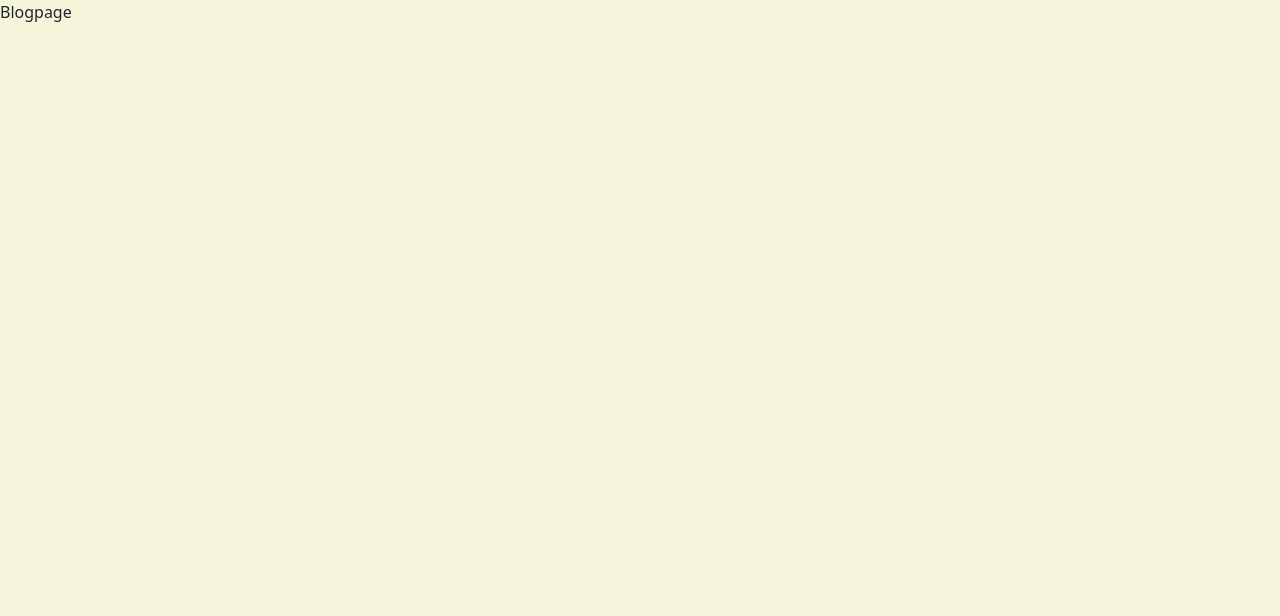
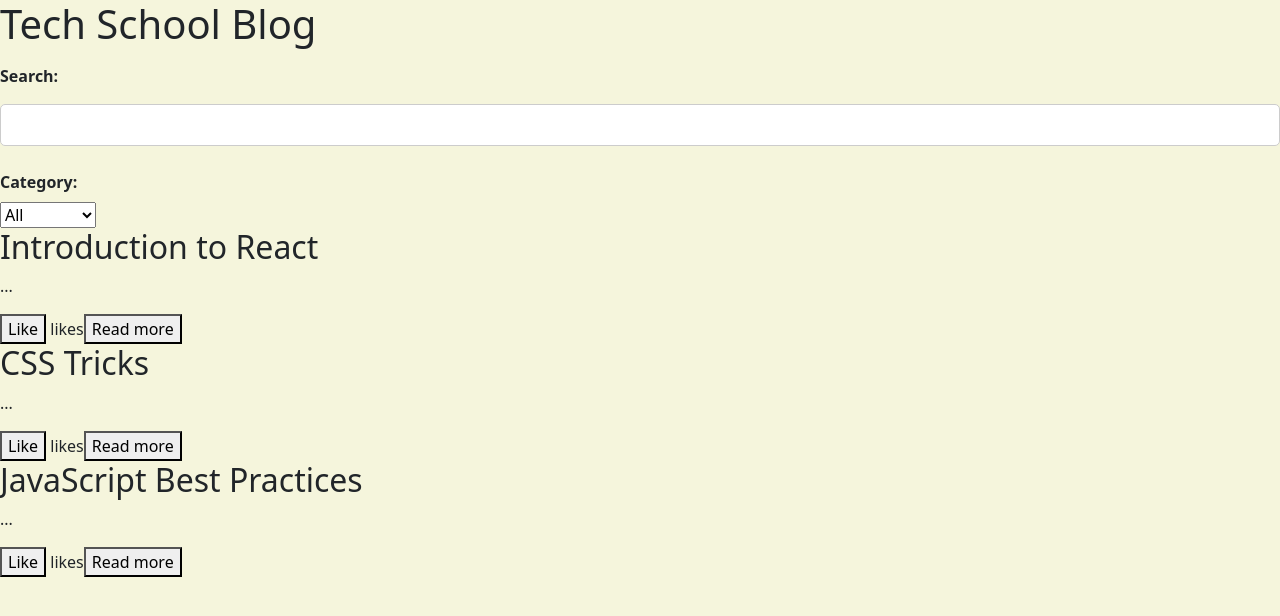
Before and after one commit to Felixkimosop/Tech_motisha_frontend, a React (Create React App) app in the folder tech-motisha/: page /blog in a window 1280 px wide. Shown: the top 616 px of the page. Built offline with nearby package versions, Linux system fonts and the light colour scheme.

Commit message:
created the current Blogpage also changed the ruby version to the latest version

```diff
--- a/tech-motisha/src/Components/Blogpage.js
+++ b/tech-motisha/src/Components/Blogpage.js
@@ -1,9 +1,69 @@
-import React from 'react'
+import React,{useState} from 'react'
+
 
 function Blogpage() {
+
+  const [posts, setPosts] = useState([
+    { id: 1, title: 'Introduction to React', category: 'React', content: '...' },
+    { id: 2, title: 'CSS Tricks', category: 'CSS', content: '...' },
+    { id: 3, title: 'JavaScript Best Practices', category: 'JavaScript', content: '...' },
+
+  ]);
+  const [searchTerm, setSearchTerm] = useState('');
+  const [selectedCategory, setSelectedCategory] = useState('');
+
+  const handleSearch = (event) => {
+    setSearchTerm(event.target.value);
+  };
+
+  const handleCategoryChange = (event) => {
+    setSelectedCategory(event.target.value);
+  };
+
+  const handleLike = (postId) => {
+
+  };
+
+  const filteredPosts = posts.filter((post) => {
+    if (selectedCategory && post.category !== selectedCategory) {
+      return false;
+    }
+    if (searchTerm && !post.title.toLowerCase().includes(searchTerm.toLowerCase())) {
+      return false;
+    }
+    return true;
+  });
+
   return (
-    <div>Blogpage</div>
+    <div>
+      <h1>Tech School Blog</h1>
+
+      <div>
+        <label htmlFor="search">Search:</label>
+        <input type="text" id="search" value={searchTerm} onChange={handleSearch} />
+
+        <label htmlFor="category">Category:</label>
+        <select id="category" value={selectedCategory} onChange={handleCategoryChange}>
+          <option value="">All</option>
+          <option value="React">React</option>
+          <option value="CSS">CSS</option>
+          <option value="JavaScript">JavaScript</option>
+         </select>
+      </div>
+        {filteredPosts.map((post) => (
+        <div key={post.id}>
+          <h2>{post.title}</h2>
+          <p>{post.content}</p>
+          <button onClick={() => handleLike(post.id)}>Like</button>
+          <span>{post.likes} likes</span>
+          <button>Read more</button>
+        </div>
+      ))}
+    </div>
   )
-}
+  }
+
+
+
 
 export default Blogpage
```
Also changed, not shown: 1 other file (tests, documents, lock files or other folders).
